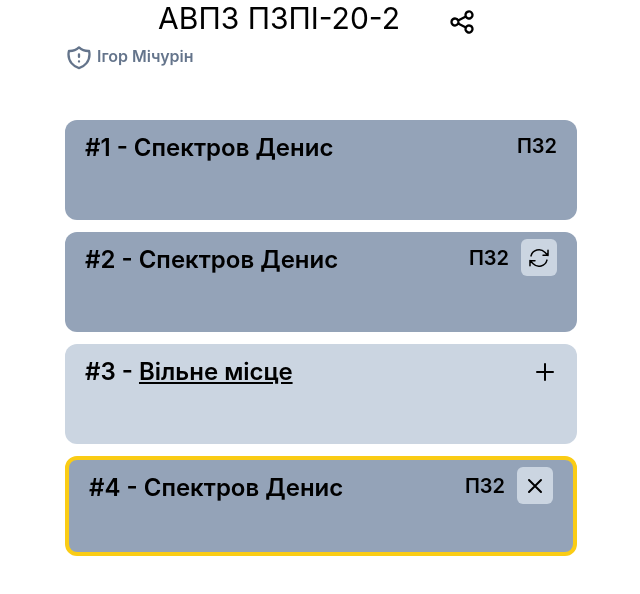
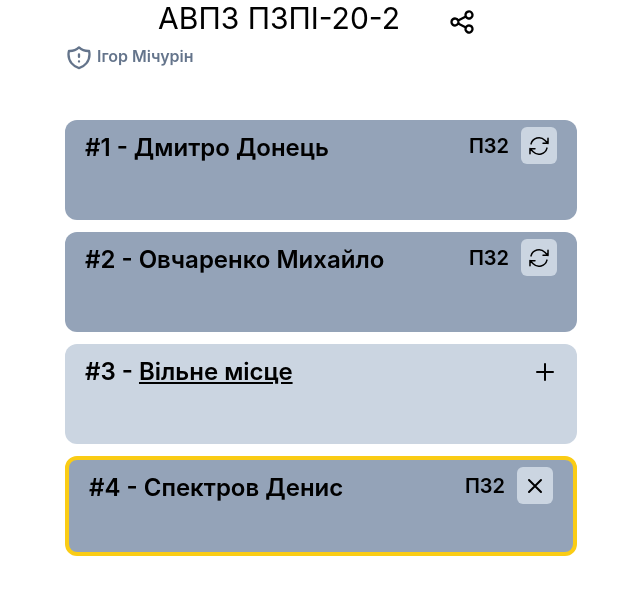
Before and after one commit to iQueue-solutions/iQueue-front, a Next.js app: page /queue-participants in a window 1280 px wide. Shown: the top 594 px of the page, without its empty margins (319-959 px from the left). Built offline with nearby package versions, Linux system fonts and the light colour scheme.

Commit message:
Refactor

```diff
--- a/components/ConfirmQueueMember.jsx
+++ b/components/ConfirmQueueMember.jsx
@@ -4,12 +4,12 @@ export const ConfirmQueueMember = ({ title, confirmCallback, cancelCallback }) =
     return (
         <div className="w-full bg-amber-200 h-[100px] rounded-xl mb-3">
             <div className="flex flex-col items-center px-5 py-3 font-semibold">
-                <h1 className="text-2xl">{ title }</h1>
+                <h1 className="text-2xl">{title}</h1>
                 <div className="flex">
                     <button onClick={confirmCallback} className="m-3 px-10 py-1 rounded-lg bg-green-300 transition hover:border-2 hover:border-green-400">
                         <CheckIcon className="w-6" />
                     </button>
-                    <button onClick={() => cancelCallback()} className="m-3 px-10 py-1 rounded-lg bg-red-300 transition hover:border-2 hover:border-red-500">
+                    <button onClick={cancelCallback} className="m-3 px-10 py-1 rounded-lg bg-red-300 transition hover:border-2 hover:border-red-500">
                         <XIcon className="w-6" />
                     </button>
                 </div>
--- /dev/null
+++ b/components/Icons/index.js
@@ -0,0 +1,14 @@
+export const Swap = () => <svg
+  xmlns="http://www.w3.org/2000/svg"
+  fill="none"
+  viewBox="0 0 24 24"
+  strokeWidth={1.5}
+  stroke="currentColor"
+  className="w-6 h-6"
+>
+  <path
+    strokeLinecap="round"
+    strokeLinejoin="round"
+    d="M16.023 9.348h4.992v-.001M2.985 19.644v-4.992m0 0h4.992m-4.993 0l3.181 3.183a8.25 8.25 0 0013.803-3.7M4.031 9.865a8.25 8.25 0 0113.803-3.7l3.181 3.182m0-4.991v4.99"
+  />
+</svg>;
--- a/components/QueueMember.jsx
+++ b/components/QueueMember.jsx
@@ -1,74 +1,32 @@
 import { XIcon, PlusIcon } from "@heroicons/react/outline";
 import Button from "./Button";
+import {Swap} from "./Icons";
 
-const NotInQueue = ({ number, name, work }) => {
+const SwapPlaces = ({ id, variant: {isMe, isInQueue}, name, work, callback }) => {
  return (
-     <div className="w-full bg-slate-400 h-[100px] rounded-xl mb-3">
+     <div className={`w-full bg-slate-400 h-[100px] rounded-xl mb-3 ${isMe && 'border-4 border-solid border-yellow-400'}`}>
       <div className="flex justify-between px-5 py-3 font-semibold">
-       <h1 className="text-2xl">
-        {number} - {name}
-       </h1>
-       <h2 className="text-xl">{work}</h2>
-      </div>
-     </div>
- );
-}
-const SwapPlaces = ({ id, number, name, work, callback }) => {
- return (
-     <div className="w-full bg-slate-400 h-[100px] rounded-xl mb-3">
-      <div className="flex justify-between px-5 py-3 font-semibold">
-       <h1 className="text-2xl">
-        {number} - {name}
-       </h1>
+       <h1 className="text-2xl">{`#${id + 1}`} - {name}</h1>
        <div className="flex">
         <h2 className="text-xl">{work}</h2>
-        <button onClick={() => callback(id, name)} className="bg-slate-300 rounded-md px-1.5 ml-3 mt-[-5px]">
-         <svg
-             xmlns="http://www.w3.org/2000/svg"
-             fill="none"
-             viewBox="0 0 24 24"
-             strokeWidth={1.5}
-             stroke="currentColor"
-             className="w-6 h-6"
-         >
-          <path
-              strokeLinecap="round"
-              strokeLinejoin="round"
-              d="M16.023 9.348h4.992v-.001M2.985 19.644v-4.992m0 0h4.992m-4.993 0l3.181 3.183a8.25 8.25 0 0013.803-3.7M4.031 9.865a8.25 8.25 0 0113.803-3.7l3.181 3.182m0-4.991v4.99"
-          />
-         </svg>
-        </button>
+        {isInQueue &&
+          <button onClick={() => callback(id, name)} className="bg-slate-300 rounded-md px-1.5 ml-3 mt-[-5px]">
+            {isMe ? <XIcon className="w-6" /> : <Swap />}
+          </button>
+        }
        </div>
       </div>
      </div>
  );
 }
 
-const Me = ({ id, number, name, work, callback }) => {
- return (
-     <div className="w-full bg-slate-400 h-[100px] rounded-xl mb-3 border-4 border-solid border-yellow-400">
-      <div className="flex justify-between px-5 py-3 font-semibold">
-       <h1 className="text-2xl">
-        {number} - {name}
-       </h1>
-       <div className="flex">
-        <h2 className="text-xl">{work}</h2>
-        <button onClick={() => callback(id)} className="bg-slate-300 rounded-md px-1.5 ml-3 mt-[-5px]">
-         <XIcon className="w-6" />
-        </button>
-       </div>
-      </div>
-     </div>
- );
-}
-
-const EmptyPlace = ({ id, number, callback }) => {
+const EmptyPlace = ({ id, callback }) => {
   return (
-    <Button onClick={() => callback(id, number)}>
+    <Button onClick={() => callback(id)}>
       <div className="w-full cursor-pointer bg-slate-300 h-[100px] rounded-xl mb-3 hover:bg-slate-400 transition">
         <div className="flex justify-between px-5 py-3 font-semibold">
           <h1 className="text-2xl">
-            {number} - <u>Вільне місце</u>
+            {`#${id + 1}`} - <u>Вільне місце</u>
           </h1>
           <PlusIcon className="w-6"/>
         </div>
@@ -77,17 +35,14 @@ const EmptyPlace = ({ id, number, callback }) => {
   );
 }
 
-const QueueMember = ({ id, number, name, work, variant, callback }) => {
- switch (variant) {
-  case "stranger-out":
-   return <NotInQueue number={number} name={name} work={work} />
-  case "stranger-in":
-   return <SwapPlaces id={id} number={number} name={name} work={work} callback={callback} />
-  case "me":
-   return <Me id={id} number={number} name={name} work={work} callback={callback} />
-  case "empty":
-   return <EmptyPlace id={id} number={number} callback={callback} />
- }
+const QueueMember = ({ id, variant, name, work, callback }) => {
+ return (<>
+   {!variant.isEmpty ?
+     <SwapPlaces id={id} variant={variant} name={name} work={work} callback={callback} />
+     :
+     <EmptyPlace id={id} callback={callback} />
+   }
+ </>)
 };
 
 export default QueueMember;
--- a/components/QueueMembers.jsx
+++ b/components/QueueMembers.jsx
@@ -3,60 +3,50 @@ import {ConfirmQueueMember} from "./ConfirmQueueMember";
 import {useState} from "react";
 
 export const QueueMembers = () => {
-  const TakePlace = (id, placeNumber) => {
-    setIsConfirmActive(true)
-    setConfirmTitle(confirmTitle = `Зайняти місце ${placeNumber} ?`)
+  const takePlace = (id, placeNumber) => {
+    setIsConfirmActive(true);
+    setConfirmTitle(`Зайняти місце ${placeNumber} ?`);
   }
 
-  const SwapPlaces = (id, name) => {
+  const swapPlaces = (id, name) => {
     setIsConfirmActive(true)
-    setConfirmTitle(confirmTitle = `Помінятись місцями з ${name} ?`)
+    setConfirmTitle(`Помінятись місцями з ${name} ?`);
   }
 
-  const FreePlace = (id) => {
-    setIsConfirmActive(true)
-    setConfirmTitle(confirmTitle = "Залишити чергу?")
+  const freePlace = () => {
+    setIsConfirmActive(true);
+    setConfirmTitle("Залишити чергу?");
   }
 
-  const Confirm = () => {
-    setConfirmTitle("Okay")
-  }
+  const confirm = () => setConfirmTitle("Okay");
+  const cancel = () => setIsConfirmActive(false);
 
-  const Cancel = () => {
-    setIsConfirmActive(false)
-  }
+  const [isConfirmActive, setIsConfirmActive] = useState(false);
+  const [confirmTitle, setConfirmTitle] = useState("");
 
-  let [isConfirmActive, setIsConfirmActive] = useState(false);
-  let [confirmTitle, setConfirmTitle] = useState("");
-
-  let members = [{
-    id: 0, variant: "stranger-out", number: "#1", name: "Спектров Денис", work: "ПЗ2",
-  }, {
-    id: 1, variant: "stranger-in", number: "#2", name: "Спектров Денис", work: "ПЗ2", callback: SwapPlaces
-  }, {
-    id: 2, variant: "empty", number: "#3", callback: TakePlace
-  }, {
-    id: 3, variant: "me", number: "#4", name: "Спектров Денис", work: "ПЗ2", callback: FreePlace
-  }]
-
-  let membersComp = members.map(({
-                                   id,
-                                   variant,
-                                   number,
-                                   name,
-                                   work,
-                                   callback
-                                 }) => (// eslint-disable-next-line react/jsx-key
-    <QueueMember id={id} variant={variant} number={number} name={name} work={work} callback={callback}/>))
-
-  if (!isConfirmActive) {
-    return <>
-      {membersComp}
-    </>
-  }
+  const [mockResponse] = useState( {
+    me: 'Спектров Денис',
+    isInQueue: true,
+    members: [
+      { id: 0, isEmpty: false, name: "Дмитро Донець", work: "ПЗ2", },
+      { id: 1, isEmpty: false, name: "Овчаренко Михайло", work: "ПЗ2", callback: swapPlaces },
+      { id: 2, isEmpty: true, callback: takePlace },
+      { id: 3, isEmpty: false, name: "Спектров Денис", work: "ПЗ2", callback: freePlace },
+    ],
+  });
 
   return <>
-    {membersComp}
-    <ConfirmQueueMember confirmCallback={Confirm} cancelCallback={Cancel} title={confirmTitle}/>
+    {mockResponse.members.map(({ id, isEmpty, name, work, callback }) => {
+      const variant = {
+        isMe: name === mockResponse.me,
+        isInQueue: mockResponse.isInQueue,
+        isEmpty
+      };
+      return <QueueMember key={id} id={id} variant={variant} name={name} work={work} callback={callback} />;
+    }
+    )}
+    {isConfirmActive &&
+      <ConfirmQueueMember confirmCallback={confirm} cancelCallback={cancel} title={confirmTitle} />
+    }
   </>
 };
```
